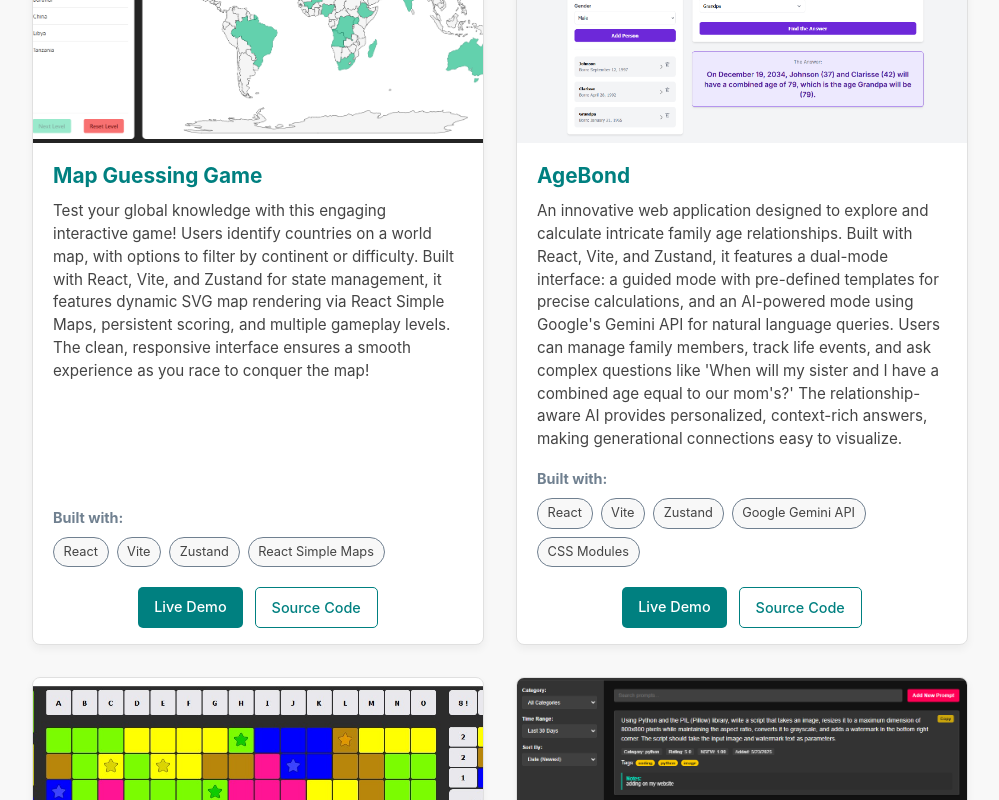
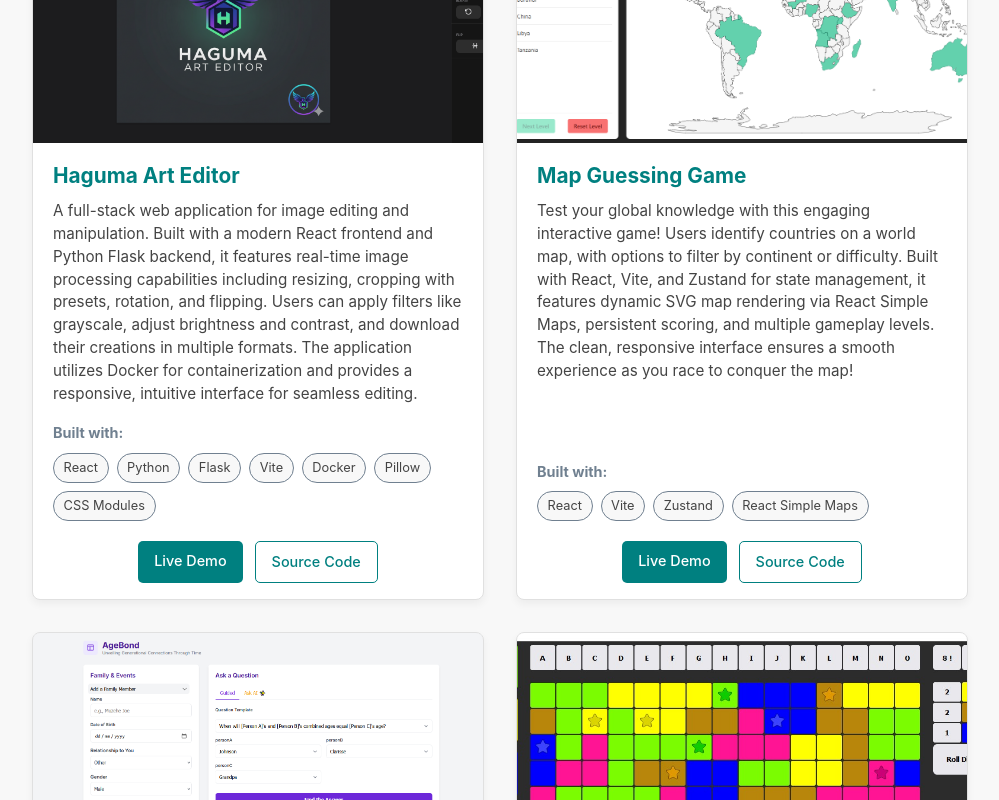
Before and after one commit to FabHaguma/my_portfolio, a React (Vite) app: page /projects in a window 1280 px wide. Shown: the part 1181-1981 px from the top of the page, without its empty margins (140-1139 px from the left). Built offline with nearby package versions, Linux system fonts and the light colour scheme.

Commit message:
added haguma-art-editor on the list

```diff
--- a/src/data/projectsData.js
+++ b/src/data/projectsData.js
@@ -5,6 +5,7 @@ import project_C_Screenshot from '../assets/images/projects/prompt-gallery-image
 import project_D_Screenshot from '../assets/images/projects/map-guessing-game.png';
 import project_E_Screenshot from '../assets/images/projects/agebond-screenshot.png';
 import project_F_Screenshot from '../assets/images/projects/yt-subs-screenshot.png';
+import project_G_Screenshot from '../assets/images/projects/haguma-art-editor-screenshot.png';
 
 export const projectsData = [
   {
@@ -29,16 +30,26 @@ export const projectsData = [
   },
   {
     id: 3,
+    name: "Haguma Art Editor",
+    description: "A full-stack web application for image editing and manipulation. Built with a modern React frontend and Python Flask backend, it features real-time image processing capabilities including resizing, cropping with presets, rotation, and flipping. Users can apply filters like grayscale, adjust brightness and contrast, and download their creations in multiple formats. The application utilizes Docker for containerization and provides a responsive, intuitive interface for seamless editing.",
+    smallDescription: "A full-stack web application for real-time image editing and manipulation.",
+    technologies: ["React", "Python", "Flask", "Vite", "Docker", "Pillow", "CSS Modules"],
+    liveDemoLink: "https://arteditor.haguma.com/",
+    sourceCodeLink: "https://github.com/FabHaguma/haguma-art-editor",
+    screenshot: project_G_Screenshot,
+  },
+  {
+    id: 4,
     name: "Map Guessing Game",
     description: "Test your global knowledge with this engaging interactive game! Users identify countries on a world map, with options to filter by continent or difficulty. Built with React, Vite, and Zustand for state management, it features dynamic SVG map rendering via React Simple Maps, persistent scoring, and multiple gameplay levels. The clean, responsive interface ensures a smooth experience as you race to conquer the map!",
     smallDescription: "An interactive game to identify countries on a map.",
     technologies: ["React", "Vite", "Zustand", "React Simple Maps"],
     liveDemoLink: "https://map-game.haguma.com/",
-    sourceCodeLink: "https://github.com/fabhaguma/map-guessing-game",
+    sourceCodeLink: "https://github.com/FabHaguma/map-guessing-game",
     screenshot: project_D_Screenshot
   },
   {
-    id: 4,
+    id: 5,
     name: "AgeBond",
     description: "An innovative web application designed to explore and calculate intricate family age relationships. Built with React, Vite, and Zustand, it features a dual-mode interface: a guided mode with pre-defined templates for precise calculations, and an AI-powered mode using Google's Gemini API for natural language queries. Users can manage family members, track life events, and ask complex questions like 'When will my sister and I have a combined age equal to our mom's?' The relationship-aware AI provides personalized, context-rich answers, making generational connections easy to visualize.",
     smallDescription: "An AI-powered app to explore family age relationships.",
@@ -49,7 +60,7 @@ export const projectsData = [
   },
 
   {
-    id: 5,
+    id: 6,
     name: "Noch Mal: Online Adaptation",
     description: "An adaptation of a multiplayer board game that allows players to enjoy the classic Noch Mal game online. It features real-time gameplay, of rolling dice to strategically place numbers on a grid, aiming to complete rows and columns for points. Players can join games, track their scores. The game is designed to be user-friendly and engaging, with a focus on smooth gameplay and an intuitive interface.",
     smallDescription: "An online adaptation of the classic Noch Mal board game.",
@@ -59,7 +70,7 @@ export const projectsData = [
     screenshot: project_A_Screenshot
   },
   {
-    id: 6,
+    id: 7,
     name: "Prompt Gallery",
     description: "This web application allows users to explore and interact with a collection of AI-generated prompts. Users can browse through various categories, view prompt details, and save their favorite prompts for later use. The application is built with a focus on user experience, featuring smooth navigation and an intuitive interface.",
     smallDescription: "A gallery to explore AI-generated prompts.",
```
Also changed, not shown: src/assets/images/projects/haguma-art-editor-screenshot.png (added).
